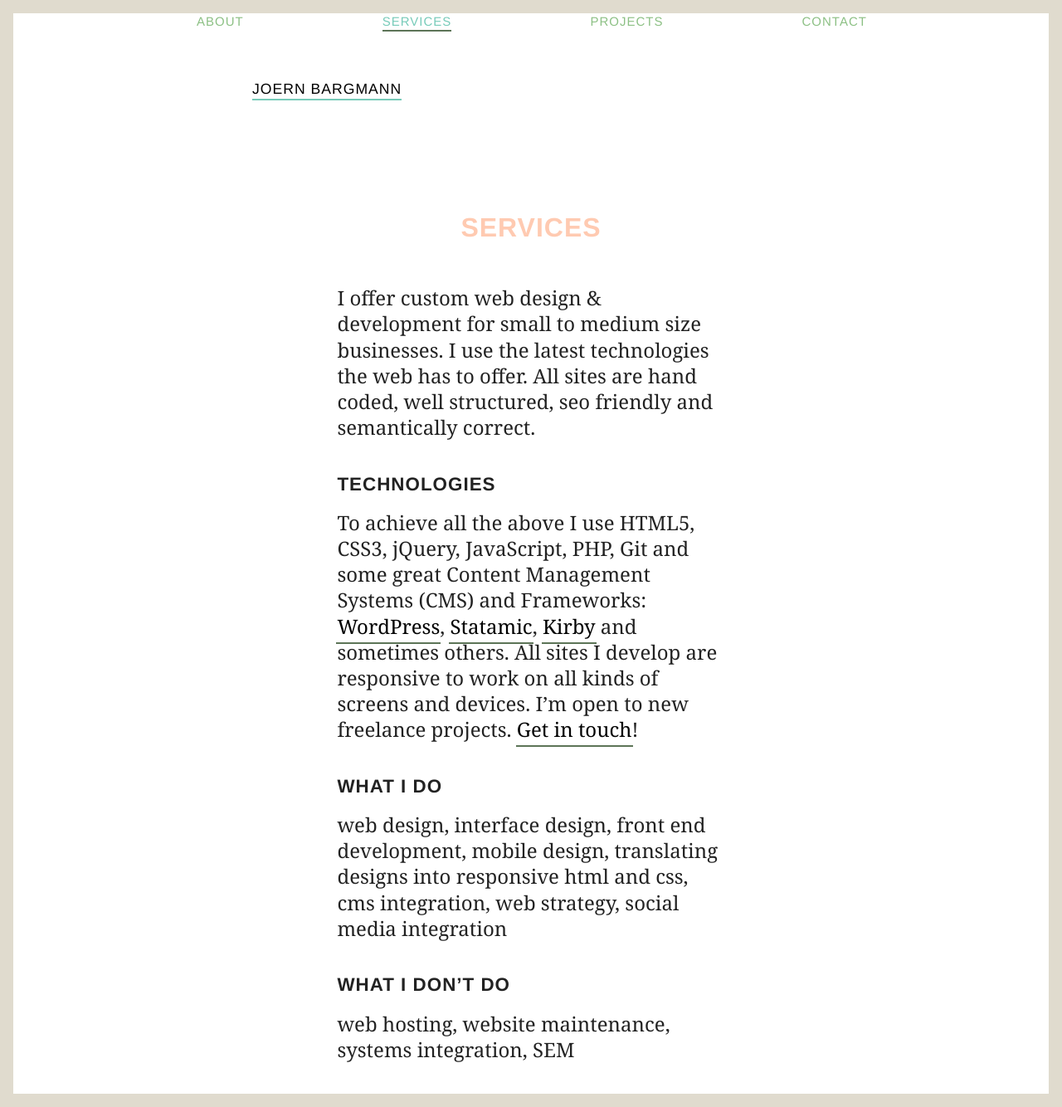
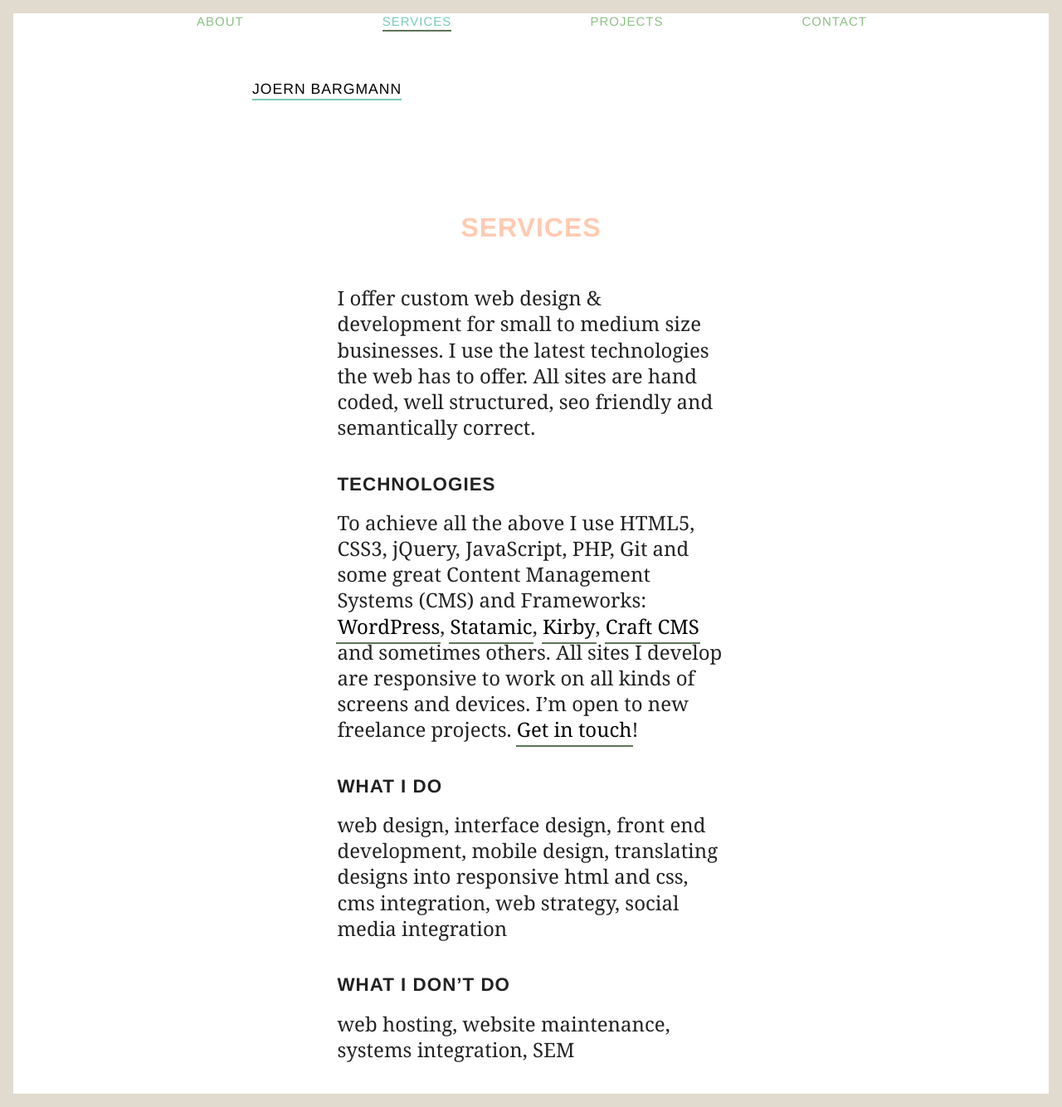
Before and after one commit to joernba/joernba.github.io, a Jekyll site: the page built from what-i-do.md, in a window 1280 px wide. Shown: the whole page at 83% size. Built offline with Jekyll 4.4.1, drawn with Linux system fonts in a browser that asks for light colours; comment, search, counter and statistics services are not loaded.

Commit message:
added craft cms to what i do page
Signed-off-by: Joern Bargmann <joernba@gmail.com>

```diff
--- a/what-i-do.md
+++ b/what-i-do.md
@@ -11,7 +11,7 @@ I use the latest technologies the web has to offer. All sites are hand coded, we
 ### Technologies
 
 To achieve all the above I use HTML5, CSS3, jQuery, JavaScript, PHP, Git and some great Content Management Systems (CMS) and Frameworks:
-[WordPress](http://wordpress.org), [Statamic](http://statamic.com), [Kirby](http://getkirby.com) and sometimes others. All sites I develop are responsive to work on all kinds of screens and devices.
+[WordPress](http://wordpress.org), [Statamic](http://statamic.com), [Kirby](http://getkirby.com), [Craft CMS](http://buildwithcraft.com/) and sometimes others. All sites I develop are responsive to work on all kinds of screens and devices.
 I'm open to new freelance projects. [Get in touch](mailto:me@joern.im)!
 
 ### What I do
```
